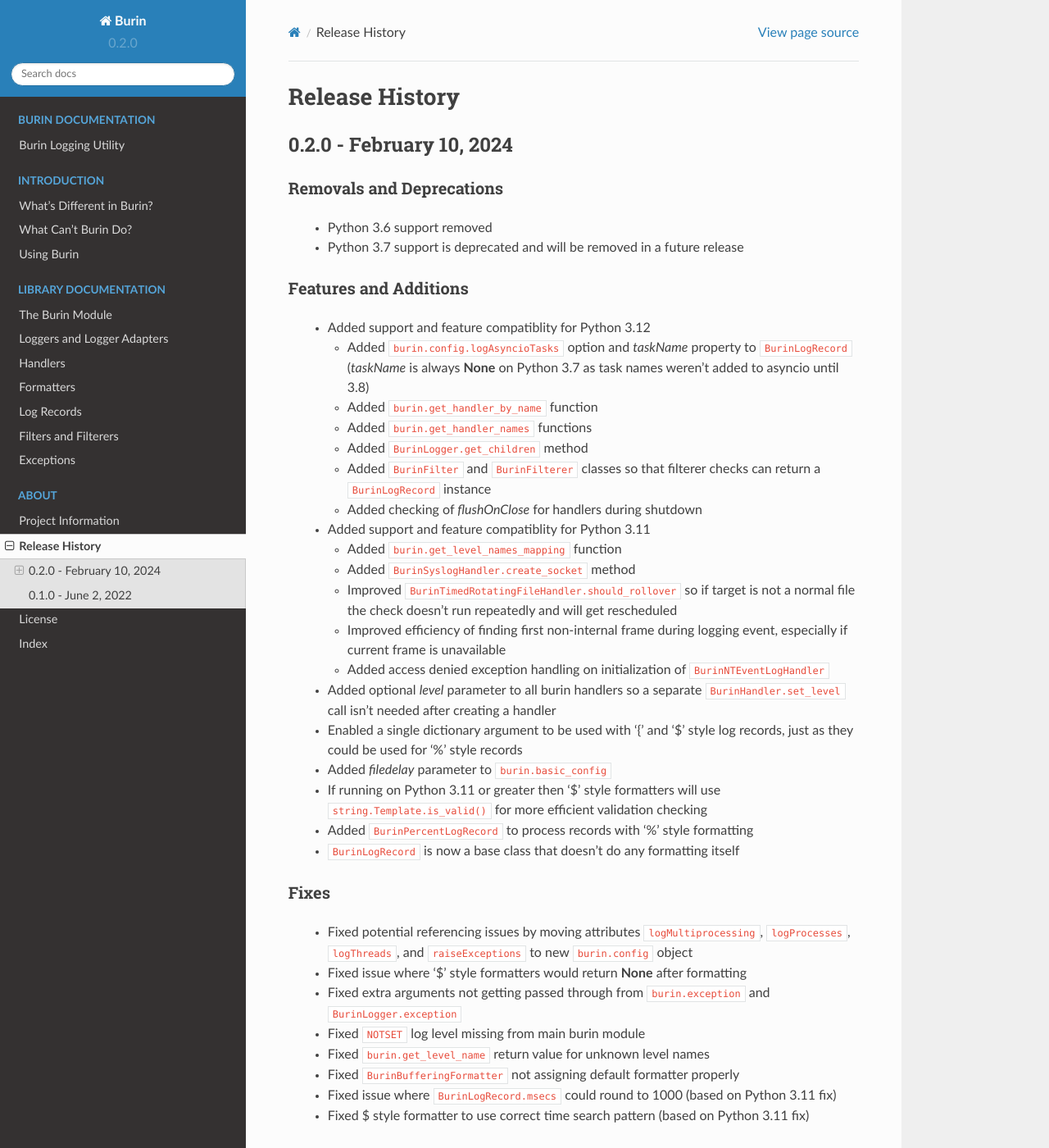
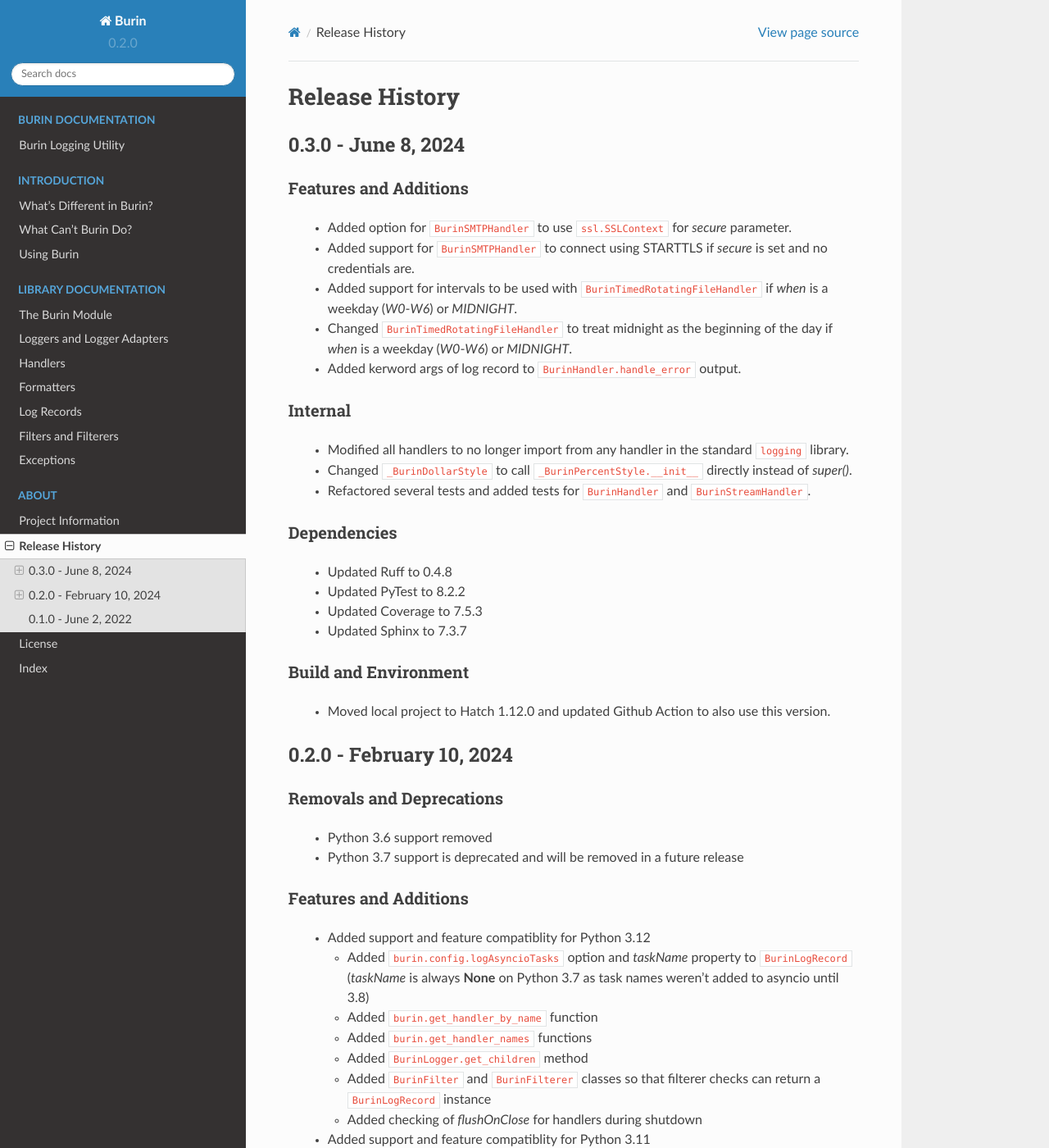
Before and after one commit to PeacefullyDisturbed/burin, a Sphinx documentation site: the page built from docs/changelog.rst, in a window 1280 px wide and 1400 px high. Shown: the whole window at 82% size. Built offline with Sphinx 7.4.7 and the Read the Docs theme 2.0.0, drawn with Linux system fonts in a browser that asks for light colours; the version number is read from the project's files by our own code.

Commit message:
Update changelog and license to prep for new release

```diff
--- a/CHANGELOG.rst
+++ b/CHANGELOG.rst
@@ -1,3 +1,49 @@
+--------------------
+0.3.0 - June 8, 2024
+--------------------
+
+^^^^^^^^^^^^^^^^^^^^^^
+Features and Additions
+^^^^^^^^^^^^^^^^^^^^^^
+
+ * Added option for ``BurinSMTPHandler`` to use ``ssl.SSLContext`` for
+   *secure* parameter.
+ * Added support for ``BurinSMTPHandler`` to connect using STARTTLS if *secure*
+   is set and no credentials are.
+ * Added support for intervals to be used with
+   ``BurinTimedRotatingFileHandler`` if *when* is a weekday (*W0*-*W6*) or
+   *MIDNIGHT*.
+ * Changed ``BurinTimedRotatingFileHandler`` to treat midnight as the beginning
+   of the day if *when* is a weekday (*W0*-*W6*) or *MIDNIGHT*.
+ * Added kerword args of log record to ``BurinHandler.handle_error`` output.
+
+^^^^^^^^
+Internal
+^^^^^^^^
+
+ * Modified all handlers to no longer import from any handler in the standard
+   ``logging`` library.
+ * Changed ``_BurinDollarStyle`` to call ``_BurinPercentStyle.__init__``
+   directly instead of *super()*.
+ * Refactored several tests and added tests for ``BurinHandler`` and
+   ``BurinStreamHandler``.
+
+^^^^^^^^^^^^
+Dependencies
+^^^^^^^^^^^^
+
+ * Updated Ruff to 0.4.8
+ * Updated PyTest to 8.2.2
+ * Updated Coverage to 7.5.3
+ * Updated Sphinx to 7.3.7
+
+^^^^^^^^^^^^^^^^^^^^^
+Build and Environment
+^^^^^^^^^^^^^^^^^^^^^
+
+ * Moved local project to Hatch 1.12.0 and updated Github Action to also use
+   this version.
+
 -------------------------
 0.2.0 - February 10, 2024
 -------------------------
--- a/docs/conf.py
+++ b/docs/conf.py
@@ -37,6 +37,7 @@
 ]
 exclude_patterns = ["_build", "Thumbs.db", ".DS_Store", "__pycache__"]
 highlight_language = "none"
+suppress_warnings = []
 
 # -- Options for EPUB output -------------------------------------------------
 
@@ -60,6 +61,7 @@
 # -- Options for autosectionlabel --------------------------------------------
 
 autosectionlabel_prefix_document = True
+suppress_warnings.append("autosectionlabel.*")
 
 # -- Options for autosummary -------------------------------------------------
 
```
Also changed, not shown: 1 other file.
